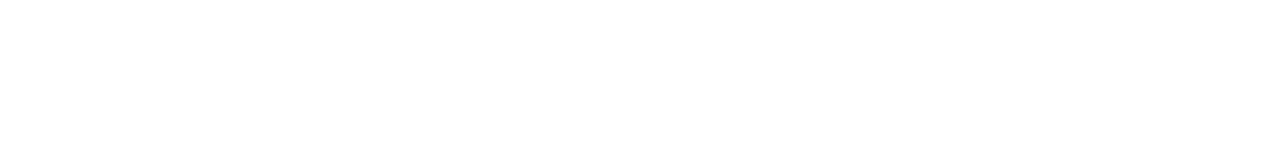
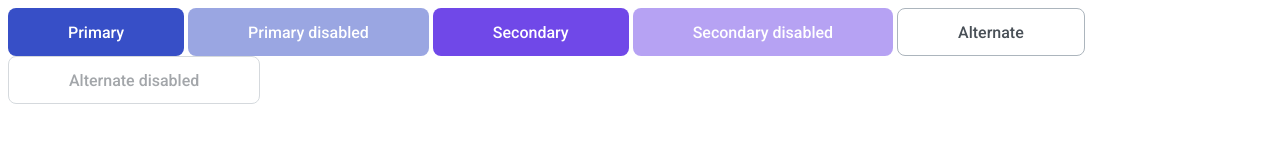
Before and after one commit to js-tasks-ru/htmlcss-20230530_julnbul, a website: page 03-lection1/01-button/index.html in a window 1280 px wide. Drawn offline with Linux system fonts and the light colour scheme.

Commit message:
add button

```diff
--- a/03-lection1/01-button/button.css
+++ b/03-lection1/01-button/button.css
@@ -1 +1,50 @@
 /* Стилизация кнопки */
+.button {
+  display: inline-block;
+  height: 48px;
+  padding: 0 60px;
+  color: var(--white);
+  font-family: 'Roboto', sans-serif;
+  font-style: normal;
+  font-weight: 500;
+  font-size: 16px;
+  line-height: 19px;
+  text-align: center;
+  border: none;
+  border-radius: 8px;
+  background-color: var(--primary);
+  user-select: none;
+}
+
+.button:hover {
+  cursor: pointer;
+  background-color: var(--primary-hover);
+}
+
+.button:disabled {
+  opacity: 0.5;
+  cursor: default;
+}
+
+button[disabled] {
+  pointer-events: none;
+}
+
+.button_secondary {
+  background-color: var(--secondary);
+}
+
+.button_secondary:hover {
+  background-color: var(--secondary-hover);
+}
+
+.button_alternate {
+  color: var(--grey-4);
+  background-color: var(--white);
+  border: 1px solid var(--grey-3);
+}
+
+.button_alternate:hover {
+  background-color: var(--white);
+  border: 1px solid var(--black);
+}
--- a/03-lection1/01-button/index.html
+++ b/03-lection1/01-button/index.html
@@ -6,6 +6,11 @@
         <link rel="stylesheet" href="./button.css">
     </head>
     <body>
-
+      <button type="button" class="button">Primary</button>
+      <button type="button" class="button" disabled>Primary disabled</button>
+      <button type="button" class="button button_secondary">Secondary</button>
+      <button type="button" class="button button_secondary" disabled>Secondary disabled</button>
+      <button type="button" class="button button_alternate">Alternate</button>
+      <button type="button"  class="button button_alternate" disabled>Alternate disabled</button>
     </body>
 </html>
--- a/assets/css/main.css
+++ b/assets/css/main.css
@@ -17,6 +17,9 @@
 
     --primary: var(--blue);
     --secondary: var(--purple);
+
+    --primary-hover: #2342C0;
+    --secondary-hover: #5028C6;
 }
 
 * {
```
